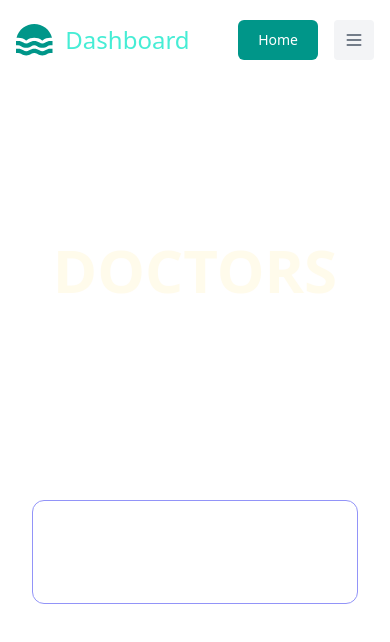
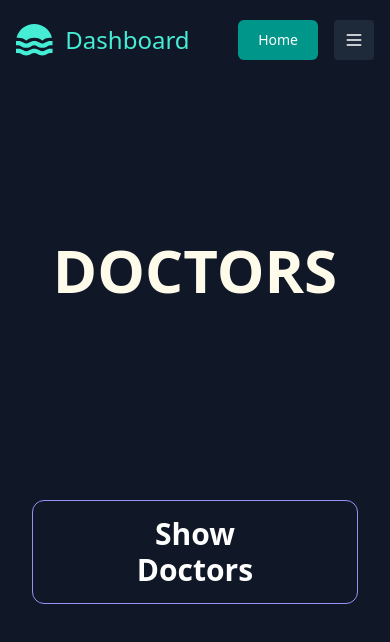
Before and after one commit to egyptianpsycho/DashboardCollege, a React (Vite) app: page /doctors in a window 390 px wide. Shown: the top 642 px of the page. Built offline with nearby package versions, Linux system fonts and the light colour scheme.

Commit message:
added dark

```diff
--- a/src/App.jsx
+++ b/src/App.jsx
@@ -5,7 +5,7 @@ import Students from "./components/Students";
 import Doctors from "./components/Doctors";
 const App = () => {
   return (
-    <section className="dark:bg-gray-900 ">
+    <section className="bg-gray-900  ">
       <div className="min-h-screen container mx-auto">
         <BrowserRouter>
           <Routes>
--- a/src/components/Header.jsx
+++ b/src/components/Header.jsx
@@ -14,12 +14,12 @@ const Header = () => {
     });
   }, []);
   return (
-    <header className="bg-white dark:bg-gray-900 overflow-hidden">
+    <header className="bg-gray-900 overflow-hidden">
       <div className="mx-auto flex h-16 max-w-screen-xl items-center justify-between px-4 sm:px-6 lg:px-8 mt-2">
         <div className="flex items-center gap-3 ">
           <Link
             to={"/home"}
-            className="block text-teal-600 dark:text-teal-300"
+            className="block text-teal-300"
             href="#"
           >
             <span className="sr-only">Home</span>
@@ -43,14 +43,14 @@ const Header = () => {
           <div className="hidden sm:flex sm:gap-4">
             <Link
               to={"/students"}
-              className="hidden rounded-md bg-gray-100 px-5 py-2.5 text-sm font-medium transition duration-500  sm:block bg-gray-800 text-amber-50 hover:text-black hover:bg-indigo-300 ease-in-out "
+              className="hidden rounded-md px-5 py-2.5 text-sm font-medium transition duration-500  sm:block bg-gray-800 text-amber-50 hover:text-black hover:bg-indigo-300 ease-in-out "
               href="#"
             >
               Students
             </Link>
             <Link
               to={"/doctors"}
-              className="hidden rounded-md bg-gray-100 px-5 py-2.5 text-sm font-medium transition duration-500  sm:block bg-gray-800 text-amber-50 hover:text-black hover:bg-indigo-300 ease-in-out "
+              className="hidden rounded-md  px-5 py-2.5 text-sm font-medium transition duration-500  sm:block bg-gray-800 text-amber-50 hover:text-black hover:bg-indigo-300 ease-in-out "
               href="#"
             >
               Doctors
@@ -58,13 +58,13 @@ const Header = () => {
           </div>
 
           <Link to={"/home"}
-            className="block rounded-md bg-teal-600 px-5 py-2.5 text-sm font-medium text-white transition hover:bg-teal-700 dark:hover:bg-teal-500"
+            className="block rounded-md bg-teal-600 px-5 py-2.5 text-sm font-medium text-white transition duration-500 ease-in-out hover:bg-teal-500"
             href="#"
           >
             Home
           </Link>
 
-          <button className="block rounded-sm bg-gray-100 p-2.5 text-gray-600 transition hover:text-gray-600/75 md:hidden dark:bg-gray-800 dark:text-white dark:hover:text-white/75">
+          <button className="block rounded-sm  p-2.5  transition  md:hidden bg-gray-800 text-white hover:text-white/75">
             <span className="sr-only">Toggle menu</span>
             <svg
               xmlns="http://www.w3.org/2000/svg"
```
